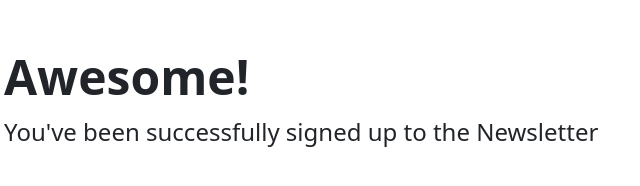
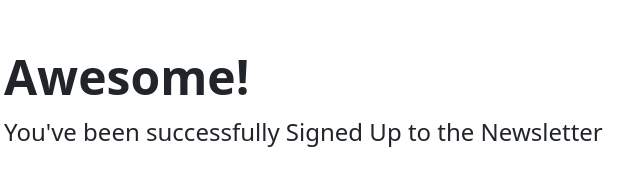
Before and after one commit to BlitZSenpai/NewsLetter-SignUp, a website: page success.html in a window 1280 px wide. Shown: the full height of the page, 8-648 px from the left. Drawn offline with nearby package versions, Linux system fonts and the light colour scheme.

Commit message:
html changes

```diff
--- a/success.html
+++ b/success.html
@@ -11,7 +11,7 @@
 <body>
     <div class="container-fluid py-5">
         <h1 class="display-5 fw-bold">Awesome!</h1>
-        <p class="col-md-8 fs-4">You've been successfully signed up to the Newsletter</p>
+        <p class="col-md-8 fs-4">You've been successfully Signed Up to the Newsletter</p>
     </div>
 </body>
 
```
Also changed, not shown: signup.html (+0 -8 lines).
